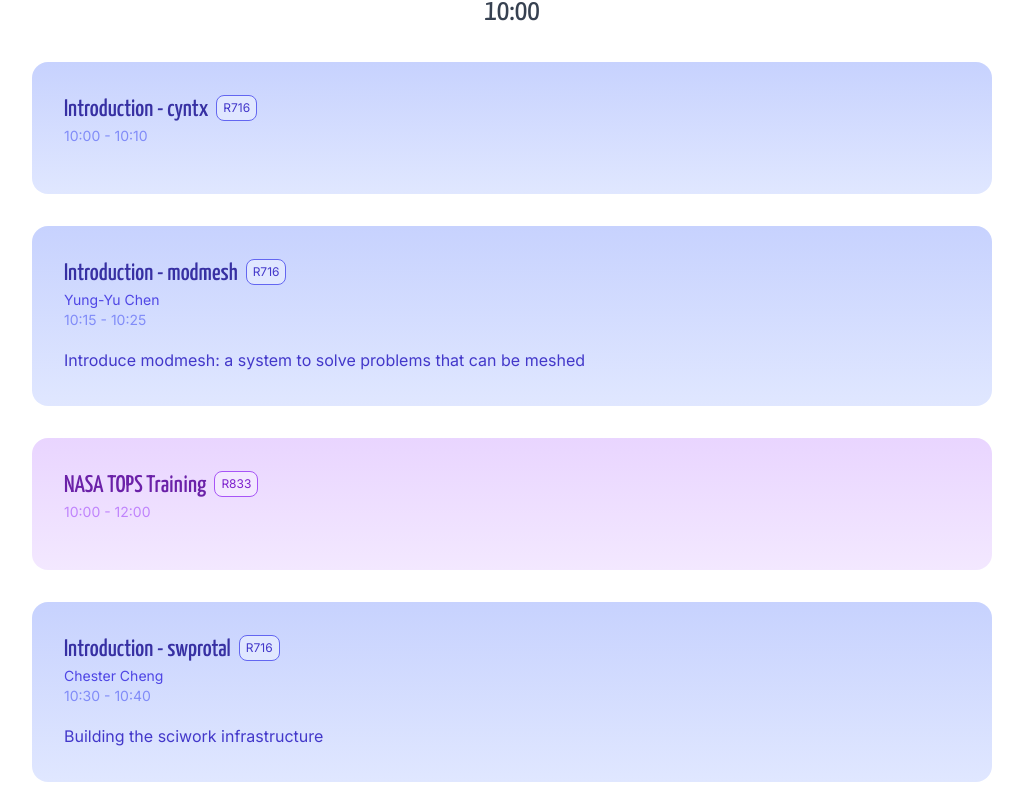
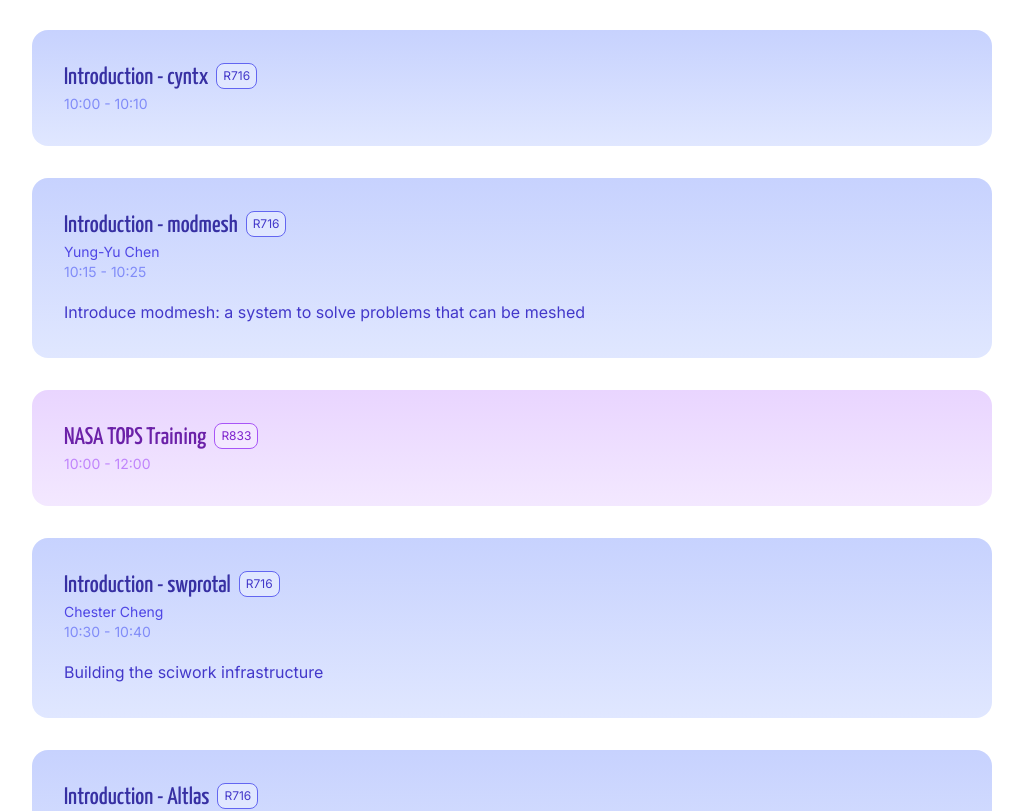
Before and after one commit to sciwork/swconf2024, a Next.js app: page /program in a window 1280 px wide. Shown: the part 968-1779 px from the top of the page, without its empty margins (128-1151 px from the left). Built offline with nearby package versions, Linux system fonts and the light colour scheme.

Commit message:
fix(components/TalkInfoCard.tsx): layout

```diff
--- a/components/TalkInfoCard.tsx
+++ b/components/TalkInfoCard.tsx
@@ -80,9 +80,10 @@
       >
         {talk.start} - {talk.end}
       </div>
+      {talk.description && (
         <div
           className={clsx(
-          "tw-mt-2 tw-line-clamp-3 tablet:tw-mt-4",
+            "tw-mt-2 tablet:tw-mt-4",
             variant === "general" && "tw-text-rose-700",
             variant === "talks" && "tw-text-indigo-700",
             variant === "training" && "tw-text-purple-700",
@@ -91,6 +92,7 @@
         >
           {talk.description}
         </div>
+      )}
     </div>
   );
 };
```
Lines whose indentation alone changed are shown as unchanged.
